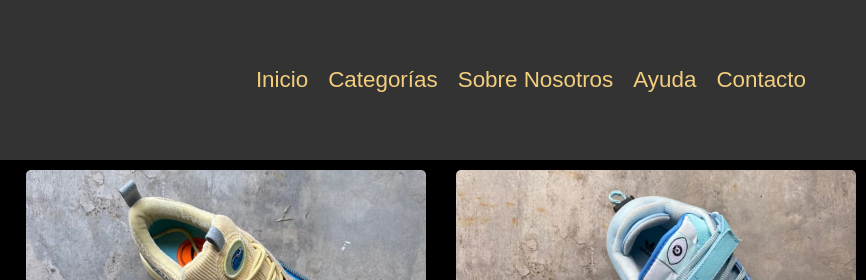
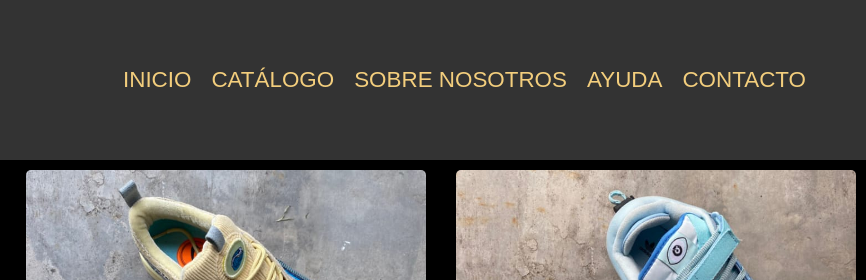
Before and after one commit to joacomoranbj/Preentrega3-Desarrollo-Web, a plain HTML site: page paginas/catalogo.html in a window 1280 px wide. Shown: the top 280 px of the page, 414-1280 px from the left. Drawn offline with Linux system fonts and the light colour scheme.

Commit message:
catalogo

```diff
--- a/paginas/categorias.html
+++ b/paginas/catalogo.html
@@ -7,7 +7,7 @@
     <meta name="viewport" content="width=device-width, initial-scale=1.0">
     <link rel="icon" type="image/png" href="../img/icon5.png">
     <link rel="stylesheet" href="../style/style.css">
-    <title>Categorías</title>
+    <title>Catálogo</title>
 </head>
 
 <body>
@@ -18,11 +18,11 @@
         </div>
         <nav>
             <ul class="ul-nav">
-                <li><a href="../index/index.html">Inicio</a></li>
-                <li><a href="./categorias.html">Categorías</a></li>
-                <li><a href="./sobre-nostros.html">Sobre Nosotros</a></li>
-                <li><a href="./ayuda.html">Ayuda</a></li>
-                <li><a href="./contacto.html">Contacto</a></li>
+                <li><a href="../index/index.html">INICIO</a></li>
+                <li><a href="./categorias.html">CATÁLOGO</a></li>
+                <li><a href="./sobre-nostros.html">SOBRE NOSOTROS</a></li>
+                <li><a href="./ayuda.html">AYUDA</a></li>
+                <li><a href="./contacto.html">CONTACTO</a></li>
             </ul>
         </nav>
     </header>
```
Also changed, not shown: index/index.html (+6 -5 lines), paginas/ayuda.html (+5 -5 lines), paginas/contacto.html (+5 -5 lines), paginas/sobre-nostros.html (+5 -5 lines).
